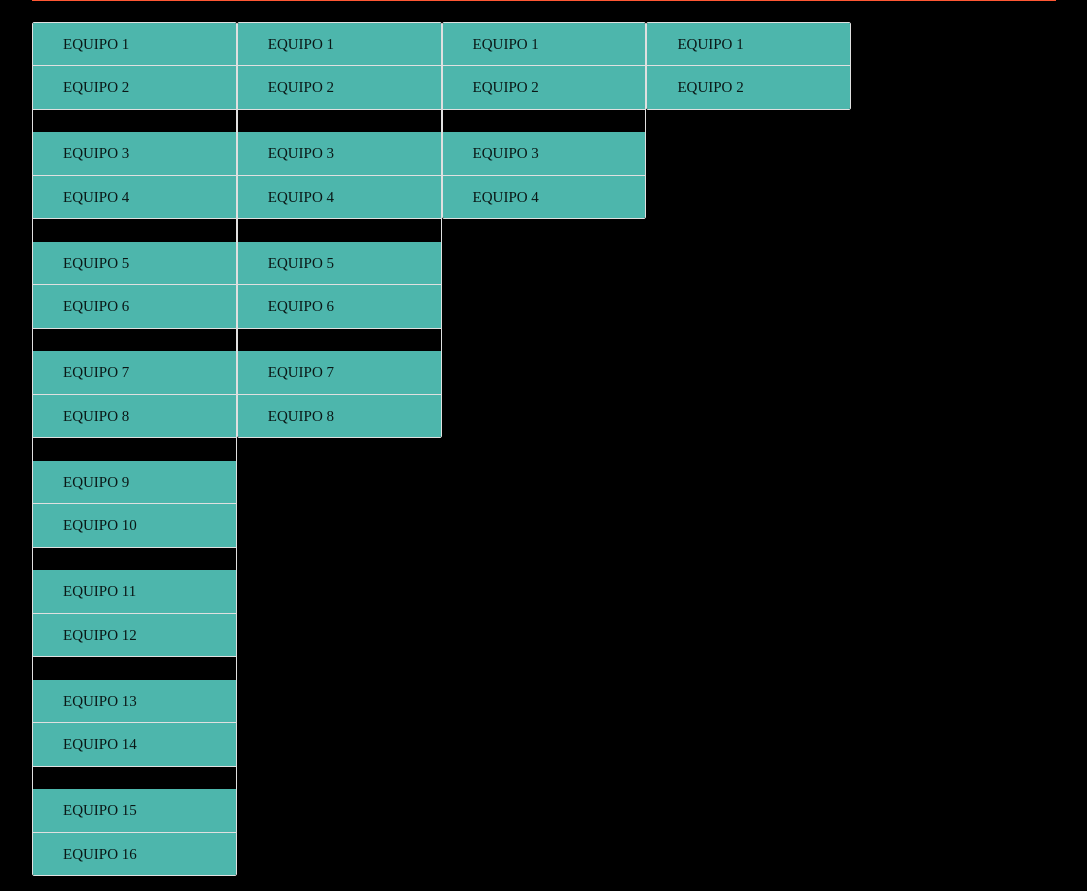
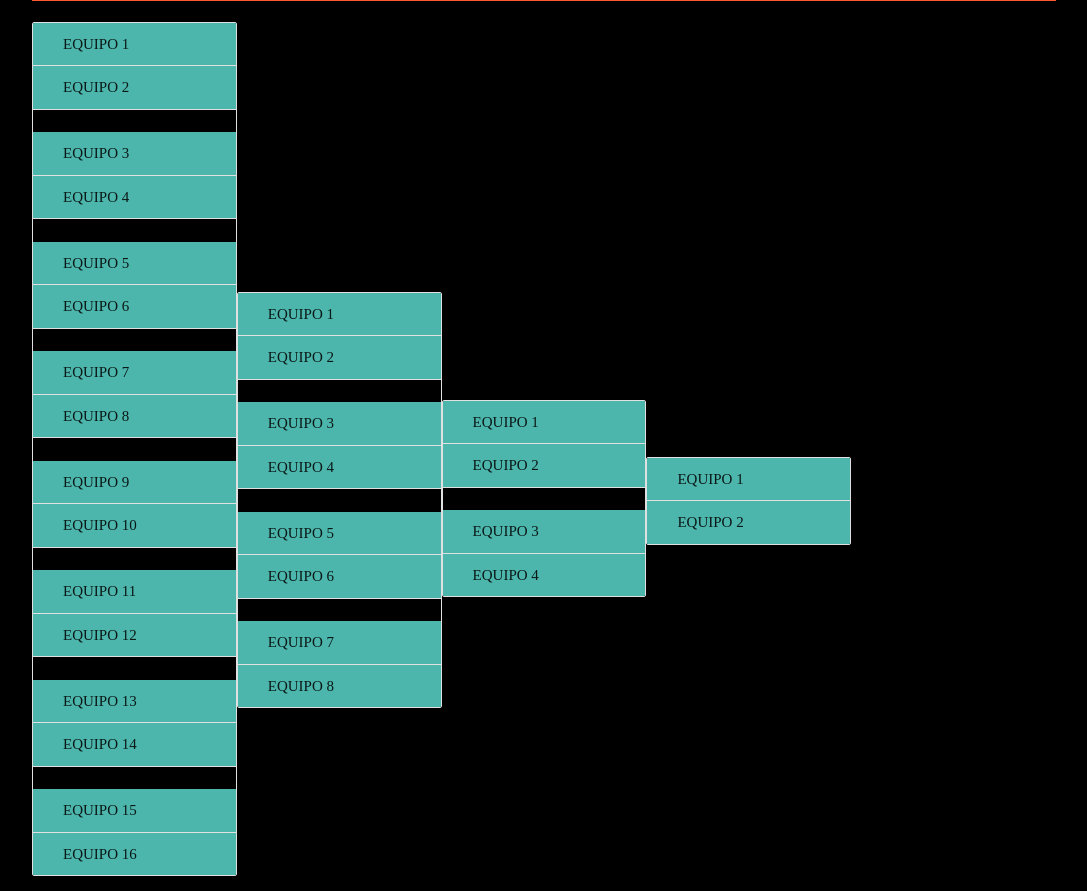
Before and after one commit to TanToOmaS/MUNICOLAND, a PHP site: page /torneoLucha.php in a window 1280 px wide. Shown: the part 461-1352 px from the top of the page, without its empty margins (96-1183 px from the left). Run offline with PHP 8.4, Linux system fonts and the light colour scheme; the visitor is signed in with stand-in values (Sample User, id 1); some libraries are stand-ins or nearby versions.

Commit message:
brackets top

```diff
--- a/torneoLucha.php
+++ b/torneoLucha.php
@@ -88,7 +88,7 @@ if (isset($username)) {
       </ul>
   </div>
 
-  <div class="brackets" style="float:left; width: 20%">
+  <div class="brackets" style="float:left; position:relative; width: 20%; top:18em">
     <ul class="collection with-header">
         <li class="collection-item teal lighten-2">EQUIPO 1</li>
         <li class="collection-item teal lighten-2">EQUIPO 2</li>
@@ -104,7 +104,7 @@ if (isset($username)) {
       </ul>
   </div>
 
-  <div class="brackets" style="float:left; width: 20%">
+  <div class="brackets" style="float:left; position:relative; width: 20%; top:25.2em">
     <ul class="collection with-header">
         <li class="collection-item teal lighten-2">EQUIPO 1</li>
         <li class="collection-item teal lighten-2">EQUIPO 2</li>
@@ -114,7 +114,7 @@ if (isset($username)) {
       </ul>
   </div>
 
-  <div class="brackets" style="float:left; width: 20%">
+  <div class="brackets" style="float:left; position:relative; width: 20%; top:29em">
     <ul class="collection with-header">
         <li class="collection-item teal lighten-2">EQUIPO 1</li>
         <li class="collection-item teal lighten-2">EQUIPO 2</li>
```
